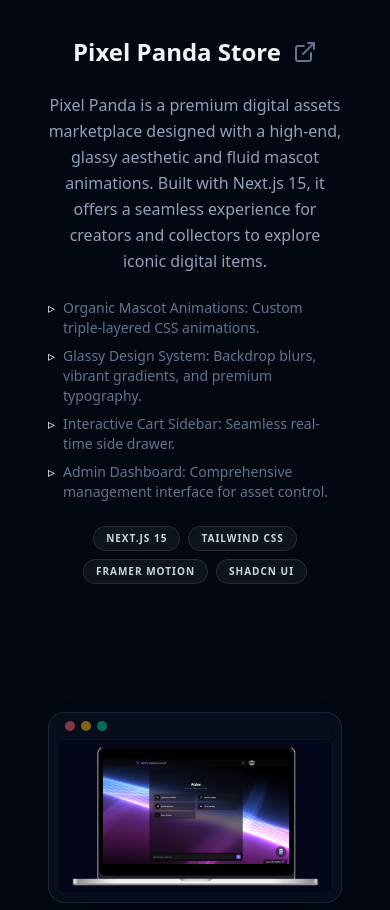
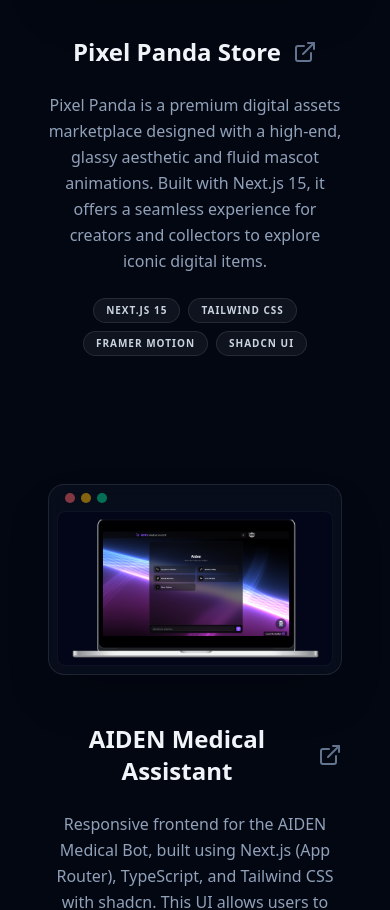
Before and after one commit to Abdullaha2h/Portfolio-, a Next.js app: page / in a window 390 px wide. Shown: the part 2351-3261 px from the top of the page. Built offline with nearby package versions, Linux system fonts and the light colour scheme.

Commit message:
Fixed responsiveness

```diff
--- a/src/components/Projects.tsx
+++ b/src/components/Projects.tsx
@@ -9,12 +9,6 @@
         id: "pixelpanda",
         title: "Pixel Panda Store",
         description: "Pixel Panda is a premium digital assets marketplace designed with a high-end, glassy aesthetic and fluid mascot animations. Built with Next.js 15, it offers a seamless experience for creators and collectors to explore iconic digital items.",
-        features: [
-            "Organic Mascot Animations: Custom triple-layered CSS animations.",
-            "Glassy Design System: Backdrop blurs, vibrant gradients, and premium typography.",
-            "Interactive Cart Sidebar: Seamless real-time side drawer.",
-            "Admin Dashboard: Comprehensive management interface for asset control."
-        ],
         image: "/PixelPanda.png",
         liveLink: "https://pixelpandapro.vercel.app/",
         tech: ["Next.js 15", "Tailwind CSS", "Framer Motion", "Shadcn UI"]
@@ -123,15 +117,6 @@
                                 {project.description}
                             </p>
 
-                            {project.features && (
-                                <ul className="space-y-2 text-left inline-block lg:block">
-                                    {project.features.map((feature, i) => (
-                                        <li key={i} className="text-slate-500 text-sm flex gap-2">
-                                            <span className="text-slate-100">▹</span> {feature}
-                                        </li>
-                                    ))}
-                                </ul>
-                            )}
 
                             <div className="flex flex-wrap gap-2 justify-center lg:justify-start">
                                 {project.tech.map((t) => (
```
